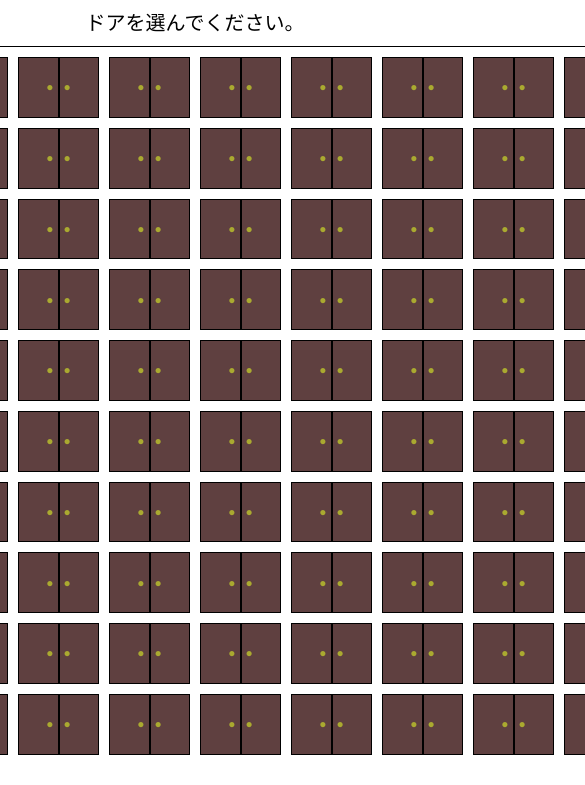
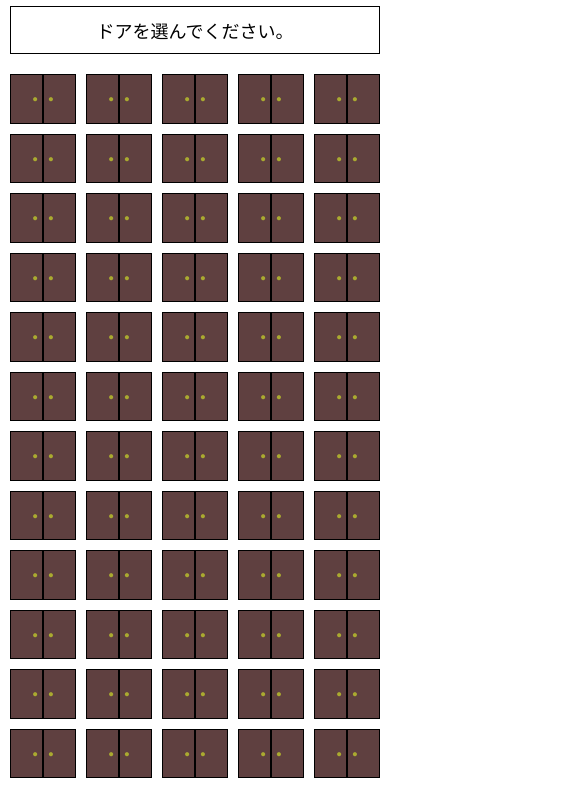
Before and after one commit to keiyakeiya/kusoapp2025, a website: page index.html in a window 390 px wide. Shown: the part 116-901 px from the top of the page, 585 px wide, since content can reach past the window. Before the commit the page ends 871 px from the top, so only its background shows below. Drawn offline with Linux system fonts and the light colour scheme; a web font is replaced by a local one.

Commit message:
responsive

```diff
--- a/index.html
+++ b/index.html
@@ -1,6 +1,7 @@
 <!DOCTYPE html>
 <html>
   <head>
+    <meta name="viewport" content="width=device-width, initial-scale=1.0">
     <link rel="icon" href="data:,">
     <link rel="stylesheet" href="style/style.css">
     <link rel="preconnect" href="https://fonts.googleapis.com">
--- a/style/style.scss
+++ b/style/style.scss
@@ -1,3 +1,15 @@
+@mixin media-mobile {
+  @media(max-width: 500px) {
+    @content;
+  }
+}
+
+@mixin media-pc {
+  @media(min-width: 501px) {
+    @content;
+  }
+}
+
 html {
   margin: 0;
   padding: 0;
@@ -8,13 +20,13 @@ html {
 
   body {
     margin: 0;
-    padding: 0 0 20px 0;
     box-sizing: border-box;
     display: flex;
     height: 100%;
     flex-direction: column;
     justify-content: space-between;
     align-items: center;
+    gap: 10px;
 
     #header {
       background-color: #90a8fa;
@@ -22,6 +34,7 @@ html {
       align-self: stretch;
       display: flex;
       #title {
+        word-break: keep-all;
         font-weight: bold;
         text-align: center;
         font-size: 2rem;
@@ -31,10 +44,18 @@ html {
 
     #message {
       border: 1px solid #000;
+      @include media-pc {
         width: 900px - 20px;
         font-size: 20px;
+      }
+      @include media-mobile {
+        width: calc(100% - 20px);
+        font-size: 18px;
+      }
+      word-break: keep-all;
       padding: 10px;
       text-align: center;
+      box-sizing: border-box;
       button {
         padding: 10px 20px;
         cursor: pointer;
@@ -43,11 +64,20 @@ html {
 
     #container {
       display: grid;
+      @include media-pc {
         grid-template-rows: repeat(10, 1fr);
         grid-template-columns: repeat(10, 1fr);
+      }
+      @include media-mobile {
+        grid-template-rows: repeat(20, 1fr);
+        grid-template-columns: repeat(5, 1fr);
+      }
       gap: 10px;
-      margin: 10px;
+      padding: 10px;
+      box-sizing: border-box;
+      @include media-pc{
         width: 900px;
+      }
 
       div {
         width: 100%;
@@ -80,7 +110,12 @@ html {
           transition: transform 200ms ease;
           background-color: #5f4040;
           color: #aaaa30;
+          @include media-pc {
             font-size: 0.75rem;
+          }
+          @include media-mobile {
+            font-size: 0.6rem;
+          }
         }
         &::before {
           left: 0;
```
Also changed, not shown: README.md (added), build/dart/script_dart.js, style/style.css, 3 other files. Lines whose indentation alone changed are shown as unchanged.
